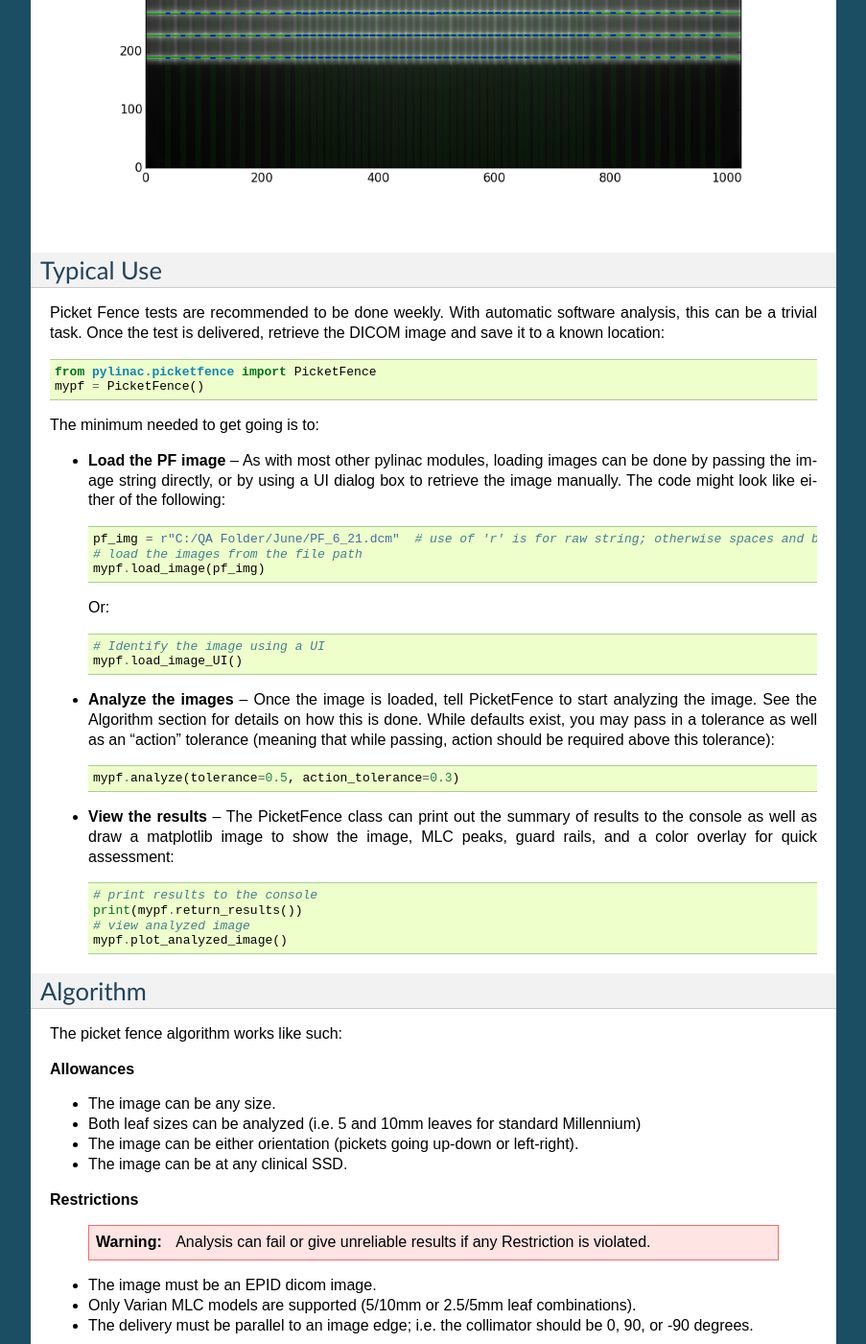
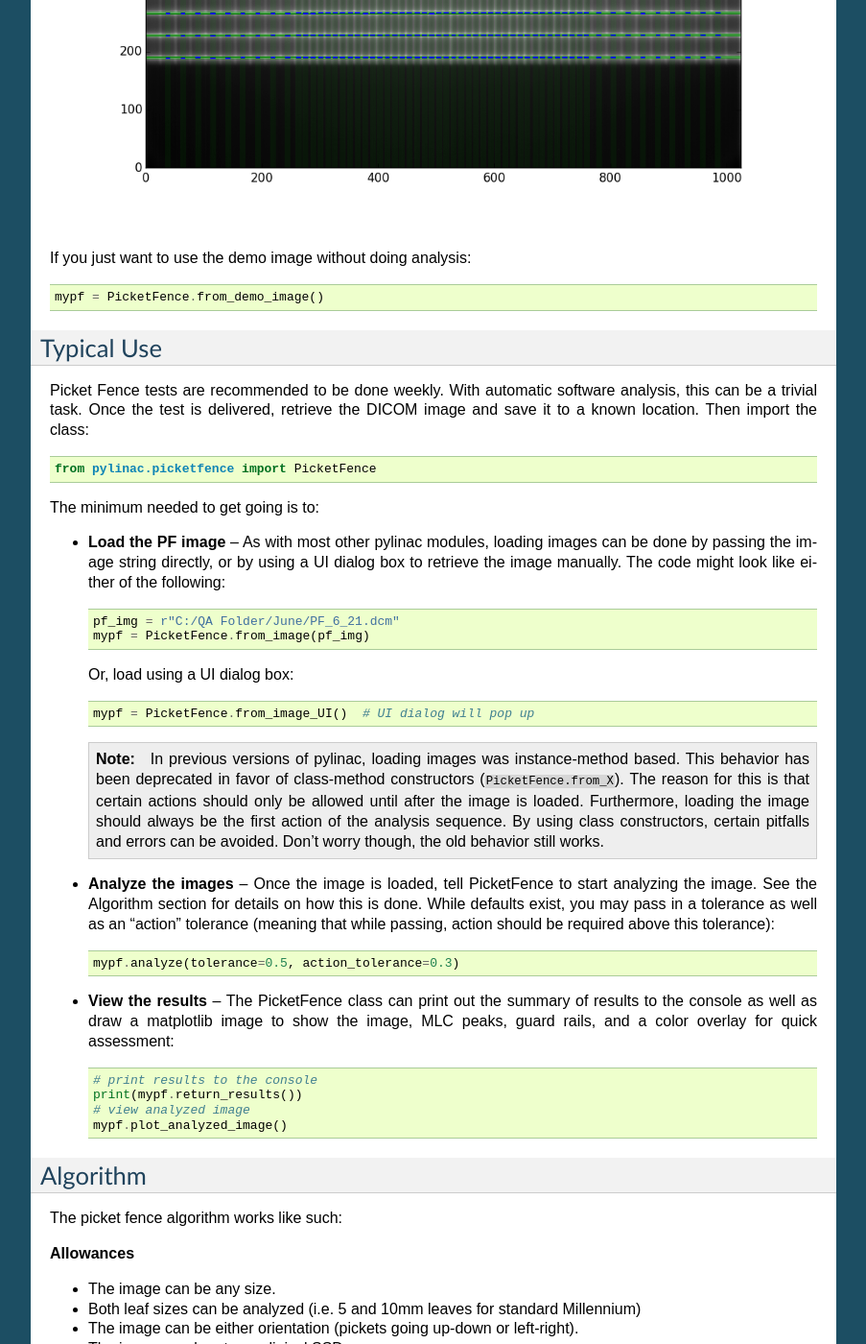
Before and after one commit to jrkerns/pylinac, a Sphinx documentation site: the page built from docs/source/picketfence.rst, in a window 1280 px wide and 1400 px high, scrolled down 1366 px. Shown: the whole window at 96% size, without its empty margins (198-1101 px from the left). Built offline with Sphinx 7.4.7, drawn with Linux system fonts in a browser that asks for light colours; some of the changed text lies outside the part shown.

Commit message:
created class constructors and updated docs accordingly

```diff
--- a/docs/source/picketfence.rst
+++ b/docs/source/picketfence.rst
@@ -30,7 +30,7 @@ If an "action tolerance" is also passed to :func:`~pylinac.picketfence.PicketFen
 tolerance are turned magenta.
 
 Additionally, pylinac provides a semi-transparent colored overlay so that an "all clear"
-or "A pair failed" status is easily seen and not inadvertently overlooked. If any MLC position is outside the action
+or a "pair(s) failed" status is easily seen and not inadvertently overlooked. If any MLC position is outside the action
 tolerance or the absolute tolerance, the entire MLC pair area is colored the corresponding color. In this way, not
 every position needs be looked at. If all rows are green, then all positions passed.
 
@@ -51,28 +51,36 @@ Results will be printed to the console and a figure showing the analyzed picket
 
 .. image:: images/PF_analyzed.png
 
+If you just want to use the demo image without doing analysis::
+
+    mypf = PicketFence.from_demo_image()
+
 Typical Use
 -----------
 
 Picket Fence tests are recommended to be done weekly. With automatic software analysis, this can be a trivial task.
-Once the test is delivered, retrieve the DICOM image and save it to a known location::
+Once the test is delivered, retrieve the DICOM image and save it to a known location. Then import the class::
 
     from pylinac.picketfence import PicketFence
-    mypf = PicketFence()
 
 The minimum needed to get going is to:
 
 * **Load the PF image** -- As with most other pylinac modules, loading images can be done by passing the image string
   directly, or by using a UI dialog box to retrieve the image manually. The code might look like either of the following::
 
-    pf_img = r"C:/QA Folder/June/PF_6_21.dcm"  # use of 'r' is for raw string; otherwise spaces and backslashes aren't interpreted properly
-    # load the images from the file path
-    mypf.load_image(pf_img)
+    pf_img = r"C:/QA Folder/June/PF_6_21.dcm"
+    mypf = PicketFence.from_image(pf_img)
 
-  Or::
+  Or, load using a UI dialog box::
 
-    # Identify the image using a UI
-    mypf.load_image_UI()
+    mypf = PicketFence.from_image_UI()  # UI dialog will pop up
+
+  .. note::
+    In previous versions of pylinac, loading images was instance-method based. This behavior has been deprecated in favor
+    of class-method constructors (``PicketFence.from_X``). The reason for this is that
+    certain actions should only be allowed until after the image is loaded. Furthermore, loading the image should always be
+    the first action of the analysis sequence. By using class constructors, certain pitfalls and errors can be avoided.
+    Don't worry though, the old behavior still works.
 
 * **Analyze the images** -- Once the image is loaded, tell PicketFence to start analyzing the image. See the
   Algorithm section for details on how this is done. While defaults exist, you may pass in a tolerance as well as
```
Also changed, not shown: 1 other file.
